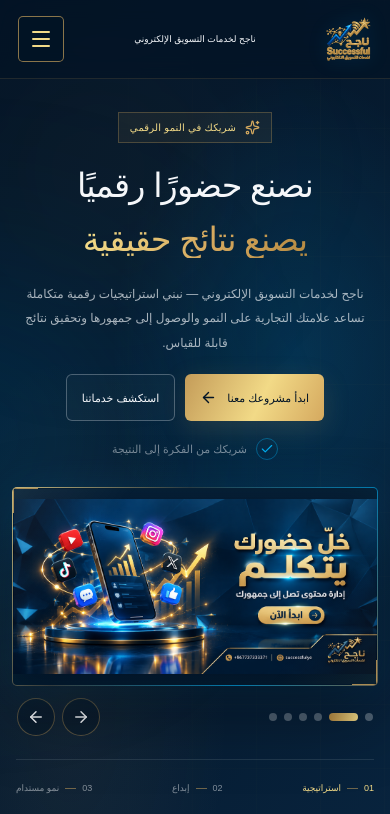
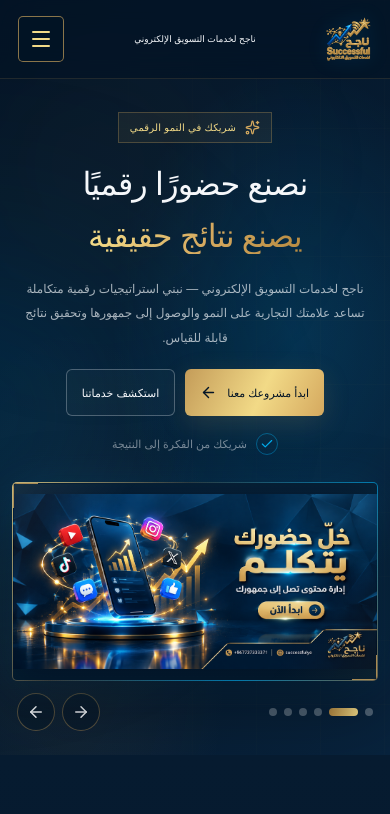
Before and after one commit to ahmedmousa/najah-marketing, a React (Vite) app: page / in a window 390 px wide. Shown: the top 814 px of the page. Built offline with nearby package versions, Linux system fonts and the light colour scheme; a web font is replaced by a local one.

Commit message:
Remove hero strategy strip

```diff
--- a/src/App.tsx
+++ b/src/App.tsx
@@ -2,7 +2,7 @@ import { useCallback, useEffect, useRef, useState, type KeyboardEvent, type Reac
 import { createPortal } from 'react-dom'
 import { ArrowLeft, ArrowRight, BarChart3, BrainCircuit, Check, ChevronLeft, CircleCheck, Globe2, Layers3, Mail, Menu, MessageCircle, Palette, PenTool, Phone, Rocket, Search, Send, Sparkles, Target, X, type LucideIcon } from 'lucide-react'
 
-const nav = [['الرئيسية', 'home'], ['من نحن', 'about'], ['خدماتنا', 'services'], ['أعمالنا', 'portfolio'], ['لماذا ناجح', 'why-us'], ['آلية العمل', 'process'], ['تواصل معنا', 'contact']]
+const nav = [['الرئيسية', 'home'], ['خدماتنا', 'services'], ['من نحن', 'about'], ['لماذا ناجح', 'why-us'], ['أعمالنا', 'portfolio'], ['آلية العمل', 'process'], ['تواصل معنا', 'contact']]
 const mobileNav = nav
 const slides = [
   { src: '/images/hero-01.png', alt: 'تصميم تسويقي من أعمال ناجح — الصورة الأولى' },
@@ -158,8 +158,7 @@ export default function App() {
     <header className={`site-header${scrolled ? ' scrolled' : ''}`}><div className="header-inner"><Logo/><nav className="desktop-nav" aria-label="التنقل الرئيسي">{nav.map(([label, id]) => <a key={id} href={`#${id}`} className={activeSection === id ? 'active' : undefined} aria-current={activeSection === id ? 'location' : undefined}>{label}</a>)}</nav><a href="#contact" className="button button-gold header-cta">ابدأ مشروعك <ArrowLeft size={15}/></a><button className="menu-toggle" onClick={() => setMenu((open) => !open)} aria-label={menu ? 'إغلاق القائمة' : 'فتح القائمة'} aria-expanded={menu} aria-controls="mobile-navigation">{menu ? <X aria-hidden="true"/> : <Menu aria-hidden="true"/>}</button></div></header>
     {menu && createPortal(<nav id="mobile-navigation" className="mobile-nav" aria-label="قائمة الهاتف">{mobileNav.map(([label, id]) => <a onClick={() => setMenu(false)} key={id} href={`#${id}`}>{label}<ChevronLeft size={17}/></a>)}<a className="mobile-cta" onClick={() => setMenu(false)} href="#contact">ابدأ مشروعك <ArrowLeft size={16}/></a></nav>, document.body)}
     <main>
-      <section id="home" className="hero-section"><div className="hero-grid"/><div className="hero-glow glow-blue"/><div className="hero-glow glow-gold"/><div className="hero-inner"><div className="hero-copy"><div className="hero-kicker"><Sparkles size={15} aria-hidden="true"/> شريكك في النمو الرقمي</div><h1>نصنع حضورًا رقميًا<br/><span>يصنع نتائج حقيقية</span></h1><p>ناجح لخدمات التسويق الإلكتروني — نبني استراتيجيات رقمية متكاملة تساعد علامتك التجارية على النمو والوصول إلى جمهورها وتحقيق نتائج قابلة للقياس.</p><div className="hero-actions"><a className="button button-gold" href="#contact">ابدأ مشروعك معنا <ArrowLeft size={17} aria-hidden="true"/></a><a className="button button-outline" href="#services">استكشف خدماتنا</a></div><div className="hero-proof"><span className="proof-icon"><Check size={14} aria-hidden="true"/></span> شريكك من الفكرة إلى النتيجة</div></div><HeroSlider/></div><div className="hero-bottom"><span>01 <i/> استراتيجية</span><span>02 <i/> إبداع</span><span>03 <i/> نمو مستدام</span></div></section>
-      <section id="about" className="about-section section-pad"><div className="about-geometry"><span/><span/><span/></div><div className="about-inner"><div><SectionTitle eyebrow="من نحن" title={<>نحوّل الأفكار إلى حضور<br className="mobile-title-break"/> رقمي مؤثر</>} text="ناجح لخدمات التسويق الإلكتروني شريك نمو للعلامات التجارية الطموحة. نجمع بين الاستراتيجية والإبداع والتحليل لنصنع تجارب رقمية متكاملة، ونحوّل أهدافك إلى خطوات واضحة ونتائج قابلة للقياس."/><a className="text-link" href="#contact">تعرّف على خدماتنا <ArrowLeft size={16}/></a></div><div className="about-cards">{[['01','رؤيتنا','أن نكون الشريك الرقمي الموثوق للعلامات الطموحة.'],['02','رسالتنا','ابتكار حلول تسويقية تصنع نموًا حقيقيًا ومستدامًا.'],['03','قيمنا','الشغف والوضوح والإتقان والالتزام بالنتائج.']].map(([n, title, text], index) => <article className={`about-card${index === 1 ? ' featured' : ''}`} key={n}><b>{n}</b><h3>{title}</h3><p>{text}</p></article>)}</div></div></section>
+      <section id="home" className="hero-section"><div className="hero-grid"/><div className="hero-glow glow-blue"/><div className="hero-glow glow-gold"/><div className="hero-inner"><div className="hero-copy"><div className="hero-kicker"><Sparkles size={15} aria-hidden="true"/> شريكك في النمو الرقمي</div><h1>نصنع حضورًا رقميًا<br/><span>يصنع نتائج حقيقية</span></h1><p>ناجح لخدمات التسويق الإلكتروني — نبني استراتيجيات رقمية متكاملة تساعد علامتك التجارية على النمو والوصول إلى جمهورها وتحقيق نتائج قابلة للقياس.</p><div className="hero-actions"><a className="button button-gold" href="#contact">ابدأ مشروعك معنا <ArrowLeft size={17} aria-hidden="true"/></a><a className="button button-outline" href="#services">استكشف خدماتنا</a></div><div className="hero-proof"><span className="proof-icon"><Check size={14} aria-hidden="true"/></span> شريكك من الفكرة إلى النتيجة</div></div><HeroSlider/></div></section>
       <section id="services" className="services-section section-pad"><div className="container"><SectionTitle eyebrow="خدماتنا" title="كل ما تحتاجه علامتك لتنمو بثقة" text="حلول رقمية متكاملة تُصمم حول أهدافك وترافق علامتك في كل مرحلة من مراحل النمو." center/><div className="services-grid">{services.map((service) => {
         const { id, name, image, icon: Icon, shortDescription } = service
         const isOpen = openService === id
@@ -175,6 +174,7 @@ export default function App() {
           </div>
         </article>
       })}</div></div></section>
+      <section id="about" className="about-section section-pad"><div className="about-geometry"><span/><span/><span/></div><div className="about-inner"><div><SectionTitle eyebrow="من نحن" title={<>نحوّل الأفكار إلى حضور<br className="mobile-title-break"/> رقمي مؤثر</>} text="ناجح لخدمات التسويق الإلكتروني شريك نمو للعلامات التجارية الطموحة. نجمع بين الاستراتيجية والإبداع والتحليل لنصنع تجارب رقمية متكاملة، ونحوّل أهدافك إلى خطوات واضحة ونتائج قابلة للقياس."/><a className="text-link" href="#contact">تعرّف على خدماتنا <ArrowLeft size={16}/></a></div><div className="about-cards">{[['01','رؤيتنا','أن نكون الشريك الرقمي الموثوق للعلامات الطموحة.'],['02','رسالتنا','ابتكار حلول تسويقية تصنع نموًا حقيقيًا ومستدامًا.'],['03','قيمنا','الشغف والوضوح والإتقان والالتزام بالنتائج.']].map(([n, title, text], index) => <article className={`about-card${index === 1 ? ' featured' : ''}`} key={n}><b>{n}</b><h3>{title}</h3><p>{text}</p></article>)}</div></div></section>
       <section id="why-us" className="why-section section-pad"><div className="container why-layout"><div><SectionTitle eyebrow="لماذا ناجح؟" title="شريك يرى الصورة كاملة" text="نبدأ بفهم ما يميزك، ثم نبني مسارًا تسويقيًا واضحًا يجمع الأدوات المناسبة ويقيس أثر كل خطوة."/><div className="why-stats"><Counter value={100} label="مشروع منجز"/><Counter value={50} label="عميل وثق بنا"/><Counter value={5} label="سنوات من الخبرة"/></div></div><div className="why-list">{whyItems.map(([title, Icon], index) => <article key={title}><span className="why-icon"><Icon size={20}/></span><div><h3>{title}</h3><p>{['خطط مبنية على أهداف عملك وجمهورك.', 'أفكار متجددة تعبّر عن شخصية علامتك.', 'فريق متخصص يفهم تحديات التسويق الرقمي.', 'مؤشرات واضحة تربط الجهد بأثره.', 'خدمات تعمل معًا ضمن رؤية واحدة.', 'نتابع معك ونساند خطواتك نحو النمو.'][index]}</p></div></article>)}</div></div></section>
       <section id="portfolio" className="portfolio-section section-pad"><div className="container"><div className="portfolio-heading"><SectionTitle eyebrow="أعمالنا" title="قصص رقمية نصنعها معًا" text="نماذج تصورية توضح كيف يلتقي الإبداع بالاستراتيجية لصناعة حضور مميز."/><div className="portfolio-filters" role="group" aria-label="تصفية الأعمال">{categories.map((category) => <button key={category} onClick={() => setFilter(category)} className={filter === category ? 'active' : ''} aria-pressed={filter === category}>{category}</button>)}</div></div><div className="portfolio-grid">{works.map(([category, name, description, image]) => <article className="portfolio-card" key={name}><img src={image} alt={`تصور مشروع ${name} — ${category}`} loading="lazy"/><div className="portfolio-overlay"><span>{category}</span><h3>{name}</h3><p>{description}</p></div><span className="portfolio-open" aria-hidden="true"><ArrowLeft size={18}/></span></article>)}</div></div></section>
       <section id="process" className="process-section section-pad"><div className="container"><SectionTitle eyebrow="آلية العمل" title="خطوات واضحة نحو نتائج أكبر" text="رحلة تعاون منظمة تضع أهدافك في المقدمة من أول لقاء إلى التطوير المستمر." center/><div className="process-grid">{process.map(([number, title, text]) => <article key={number}><span>{number}</span><i/><h3>{title}</h3><p>{text}</p></article>)}</div></div></section>
--- a/src/index.css
+++ b/src/index.css
@@ -35,7 +35,7 @@ button { color: inherit; }
 .header-cta { min-height: 42px; padding-inline: 17px; font-size: 10px; }
 .menu-toggle, .mobile-nav { display: none; }
 
-.hero-section { min-height: 780px; padding: 158px 0 0; position: relative; isolation: isolate; overflow: hidden; background: radial-gradient(ellipse at 78% 48%, rgba(0,111,168,.16), transparent 42%), linear-gradient(125deg, #031426 0%, #061b30 54%, #08233d 100%); }
+.hero-section { padding: 158px 0 48px; position: relative; isolation: isolate; overflow: hidden; background: radial-gradient(ellipse at 78% 48%, rgba(0,111,168,.16), transparent 42%), linear-gradient(125deg, #031426 0%, #061b30 54%, #08233d 100%); }
 .hero-grid { position: absolute; z-index: -2; inset: 0; opacity: .2; background-image: linear-gradient(rgba(213,169,95,.09) 1px, transparent 1px), linear-gradient(90deg, rgba(213,169,95,.09) 1px, transparent 1px); background-size: 64px 64px; mask-image: linear-gradient(90deg, transparent 3%, black 80%); }
 .hero-glow { position: absolute; z-index: -1; pointer-events: none; border-radius: 50%; filter: blur(100px); }
 .glow-blue { width: 300px; height: 300px; top: 35%; left: -170px; background: rgba(0,143,209,.18); }
@@ -44,7 +44,7 @@ button { color: inherit; }
 .hero-copy { max-width: 530px; padding-bottom: 40px; animation: rise .75s both; }
 .hero-kicker { display: inline-flex; align-items: center; gap: 9px; padding: 9px 13px; color: var(--gold-bright); border: 1px solid rgba(213,169,95,.28); background: rgba(213,169,95,.07); font-size: 10px; letter-spacing: .02em; }
 .hero-kicker svg { color: var(--gold); }
-.hero-copy h1 { margin: 24px 0 0; font-size: clamp(34px, 4.3vw, 59px); font-weight: 700; line-height: 1.6; letter-spacing: -.045em; }
+.hero-copy h1 { margin: 24px 0 0; font-size: clamp(32px, 4.1vw, 56px); font-weight: 700; line-height: 1.6; letter-spacing: -.045em; }
 .hero-copy h1 span { color: var(--gold-bright); background: linear-gradient(105deg, #f2da87, #c49c59 60%, #e4c782); -webkit-background-clip: text; background-clip: text; -webkit-text-fill-color: transparent; }
 .hero-copy > p { max-width: 520px; margin: 18px 0 0; color: rgba(245,247,250,.68); font-size: 13px; line-height: 2.2; }
 .hero-actions { display: flex; flex-wrap: wrap; gap: 12px; margin-top: 27px; }
@@ -69,8 +69,6 @@ button { color: inherit; }
 .slider-arrows { gap: 7px; }
 .slider-arrows button { width: 34px; height: 34px; display: grid; place-items: center; border: 1px solid rgba(245,247,250,.23); border-radius: 50%; color: var(--white); background: transparent; cursor: pointer; transition: border-color .2s, color .2s, background .2s; }
 .slider-arrows button:hover { border-color: var(--gold); color: var(--navy); background: var(--gold); }
-.hero-bottom { width: min(1280px, calc(100% - 48px)); min-height: 78px; margin: 18px auto 0; display: flex; align-items: center; gap: 44px; border-top: 1px solid rgba(245,247,250,.1); color: rgba(245,247,250,.51); font-size: 10px; }
-.hero-bottom span { display: inline-flex; align-items: center; gap: 11px; }.hero-bottom span:first-child { color: var(--gold-bright); }.hero-bottom i { width: 19px; height: 1px; background: rgba(213,169,95,.5); }
 
 .about-section { position: relative; overflow: hidden; background: #f5f7fa; color: var(--navy); }
 .about-inner { width: min(1180px, calc(100% - 48px)); margin-inline: auto; position: relative; display: grid; grid-template-columns: .9fr 1.1fr; align-items: center; gap: 78px; }
@@ -110,13 +108,13 @@ button { color: inherit; }
 
 @media (max-width: 1080px) {
   .desktop-nav { gap: 13px; }.desktop-nav a { font-size: 10px; }.brand-caption { display: none; }
-  .hero-inner { gap: 38px; }.hero-copy h1 { font-size: clamp(34px, 4.5vw, 49px); }.about-inner, .why-layout { gap: 48px; }
+  .hero-inner { gap: 38px; }.hero-copy h1 { font-size: clamp(32px, 4.3vw, 47px); }.about-inner, .why-layout { gap: 48px; }
   .services-grid { grid-template-columns: repeat(4, minmax(0, 1fr)); }.service-card { padding-inline: 17px; }
 }
 @media (max-width: 820px) {
   .section-pad { padding-block: 84px; }.desktop-nav, .header-cta { display: none; }.header-inner { min-height: 72px; }.brand img { width: 49px; height: 49px; }.brand-caption { display: block; max-width: 165px; }.menu-toggle { width: 42px; height: 42px; display: grid; place-items: center; border: 1px solid rgba(213,169,95,.38); background: rgba(255,255,255,.03); color: var(--gold-bright); cursor: pointer; }
   .mobile-nav { position: absolute; inset: 72px 0 auto; display: grid; padding: 13px 24px 20px; border-top: 1px solid rgba(213,169,95,.18); border-bottom: 1px solid rgba(213,169,95,.18); background: rgba(3,20,38,.98); box-shadow: 0 20px 35px rgba(0,0,0,.24); animation: rise .2s both; }.mobile-nav > a { min-height: 46px; display: flex; align-items: center; justify-content: space-between; border-bottom: 1px solid rgba(245,247,250,.08); color: rgba(245,247,250,.82); font-size: 12px; }.mobile-nav > a svg { color: var(--gold); }.mobile-nav > a.mobile-cta { min-height: 44px; justify-content: center; gap: 9px; margin-top: 13px; border: 0; color: var(--navy); background: var(--gold); font-weight: 700; }
-  .hero-section { padding-top: 115px; }.hero-inner { grid-template-columns: 1fr; gap: 38px; }.hero-copy { max-width: 680px; padding-bottom: 0; }.hero-copy h1 { font-size: clamp(38px, 7vw, 57px); }.hero-copy > p { max-width: 650px; }.hero-visual { width: 100%; }.visual-frame { height: min(57vw, 440px); min-height: 310px; }.hero-bottom { margin-top: 26px; }
+  .hero-section { padding: 115px 0 40px; }.hero-inner { grid-template-columns: 1fr; gap: 38px; }.hero-copy { max-width: 680px; padding-bottom: 0; }.hero-copy h1 { font-size: clamp(36px, 6.7vw, 54px); }.hero-copy > p { max-width: 650px; }.hero-visual { width: 100%; }.visual-frame { height: min(57vw, 440px); min-height: 310px; }
   .about-inner, .why-layout { grid-template-columns: 1fr; gap: 42px; }.about-inner { align-items: start; }.about-cards { max-width: 700px; }.about-card { min-height: 190px; }.why-stats { max-width: 540px; margin-top: 30px; }.services-grid { grid-template-columns: repeat(2, minmax(0, 1fr)); }.portfolio-heading { display: block; }.portfolio-filters { margin-top: 25px; }.portfolio-grid { grid-template-columns: repeat(2, minmax(0, 1fr)); }.portfolio-card { height: 260px; }
   .process-grid { grid-template-columns: repeat(5, minmax(0, 1fr)); gap: 10px; }.process-grid p { font-size: 9px; }.process-grid h3 { font-size: 11px; }.process-grid::before { right: 9%; left: 9%; }
   .testimonial-grid { gap: 10px; }.testimonial-grid figure { padding: 20px; }.contact-panel { grid-template-columns: .85fr 1.15fr; }.contact-panel aside, .contact-panel form { padding: 32px; }.footer-grid { grid-template-columns: repeat(2, minmax(0, 1fr)); gap: 40px; }
@@ -136,8 +134,8 @@ button { color: inherit; }
   .footer-contact-button { display: none !important; }
 }
 @media (max-width: 560px) {
-  .container, .header-inner, .hero-inner, .hero-bottom, .about-inner { width: calc(100% - 36px); }.section-pad { padding-block: 72px; }.header-inner { min-height: 68px; }.mobile-nav { inset-block-start: 68px; }.brand { gap: 8px; }.brand img { width: 45px; height: 45px; }.brand-caption { max-width: 126px; font-size: 8px; }
-  .hero-section { padding-top: 105px; }.hero-inner { gap: 29px; }.hero-copy h1 { margin-top: 17px; font-size: clamp(32px, 9vw, 43px); line-height: 1.65; }.hero-copy > p { font-size: 11px; line-height: 2.05; }.hero-actions { gap: 9px; margin-top: 21px; }.button { min-height: 45px; padding-inline: 16px; font-size: 10px; }.hero-proof { margin-top: 22px; }.visual-frame { height: 70vw; min-height: 260px; max-height: 370px; }.visual-frame::before { inset: 8px; }.visual-label { right: 20px; bottom: 18px; font-size: 8px; }.slide-count { left: 20px; bottom: 18px; }.hero-bottom { min-height: 62px; justify-content: space-between; gap: 8px; font-size: 8px; }.hero-bottom span { gap: 6px; }.hero-bottom i { width: 11px; }
+  .container, .header-inner, .hero-inner, .about-inner { width: calc(100% - 36px); }.section-pad { padding-block: 72px; }.header-inner { min-height: 68px; }.mobile-nav { inset-block-start: 68px; }.brand { gap: 8px; }.brand img { width: 45px; height: 45px; }.brand-caption { max-width: 126px; font-size: 8px; }
+  .hero-section { padding-top: 105px; }.hero-inner { gap: 29px; }.hero-copy h1 { margin-top: 17px; font-size: clamp(32px, 9vw, 43px); line-height: 1.65; }.hero-copy > p { font-size: 11px; line-height: 2.05; }.hero-actions { gap: 9px; margin-top: 21px; }.button { min-height: 45px; padding-inline: 16px; font-size: 10px; }.hero-proof { margin-top: 22px; }.visual-frame { height: 70vw; min-height: 260px; max-height: 370px; }.visual-frame::before { inset: 8px; }.visual-label { right: 20px; bottom: 18px; font-size: 8px; }.slide-count { left: 20px; bottom: 18px; }
   .section-title h2 { font-size: 27px; }.section-copy { font-size: 11px; }.section-title.centered { margin-bottom: 33px; }.about-inner { gap: 35px; }.about-cards { grid-template-columns: 1fr; gap: 9px; }.about-card { min-height: 0; padding: 17px 19px; }.about-card.featured { transform: none; }.about-card > b { font-size: 19px; }.about-card h3 { display: inline-block; margin: 0 11px 0 0; font-size: 12px; }.about-card p { margin-top: 8px; }
   .services-grid { grid-template-columns: 1fr; gap: 10px; }.service-card { min-height: 174px; padding: 19px; }.service-index { left: 17px; top: 17px; }.service-icon { width: 38px; height: 38px; }.service-card h3 { margin: 15px 0 6px; }.service-card p { min-height: auto; max-width: 82%; }.service-card > a { bottom: 16px; left: 16px; }
   .why-layout { gap: 34px; }.why-stats { gap: 9px; }.counter-value { font-size: 26px; }.counter-label { font-size: 8px; }.why-list { column-gap: 14px; }.why-list article { gap: 9px; min-height: 115px; }.why-icon { flex-basis: 33px; width: 33px; height: 33px; }.why-list h3 { font-size: 10px; }.why-list p { font-size: 8px; }
@@ -173,7 +171,6 @@ button { color: inherit; }
   .slider-dot { width: 7px; height: 7px; }
   .slider-dot.selected { width: 24px; }
   .slider-arrows button { width: 36px; height: 36px; }
-  .hero-bottom { width: calc(100% - 32px); min-height: 57px; margin-top: 19px; font-size: 9px; }
   .section-title h2 { font-size: clamp(28px, 7.2vw, 33px); line-height: 1.55; }
   .section-copy { margin-top: 12px; font-size: 14px; line-height: 2; }
   .mobile-title-break { display: block; }
@@ -266,7 +263,7 @@ button { color: inherit; }
 }
 @keyframes mobile-drawer { from { opacity: .4; transform: translateX(18px); } to { opacity: 1; transform: translateX(0); } }
 @media (max-width: 360px) {
-  .container, .header-inner, .hero-inner, .hero-bottom, .about-inner { width: calc(100% - 28px); }.hero-copy h1 { font-size: 30px; }.hero-actions { align-items: stretch; }.hero-actions .button { padding-inline: 12px; }.hero-bottom { font-size: 7px; }.portfolio-card { height: 180px; }.portfolio-overlay p { display: none; }.why-stats { flex-wrap: wrap; }.why-stats > div { min-width: 28%; }.contact-panel form { padding-inline: 17px; }
+  .container, .header-inner, .hero-inner, .about-inner { width: calc(100% - 28px); }.hero-copy h1 { font-size: 30px; }.hero-actions { align-items: stretch; }.hero-actions .button { padding-inline: 12px; }.portfolio-card { height: 180px; }.portfolio-overlay p { display: none; }.why-stats { flex-wrap: wrap; }.why-stats > div { min-width: 28%; }.contact-panel form { padding-inline: 17px; }
 }
 @media (prefers-reduced-motion: reduce) {
   *, *::before, *::after { scroll-behavior: auto !important; animation-duration: .01ms !important; animation-iteration-count: 1 !important; transition-duration: .01ms !important; }
@@ -320,15 +317,14 @@ button { color: inherit; }
   .mobile-nav { inset-block-start: 78px; }
   .brand img { width: 55px; height: 55px; }
   .brand-caption { max-width: 138px; font-size: 9px; }
-  .hero-section { padding-top: 112px; }
+  .hero-section { padding: 112px 0 24px; }
   .hero-inner { width: calc(100% - 24px); gap: 27px; }
   .hero-copy { padding-inline: 6px; }
-  .hero-copy h1 { font-size: clamp(31px, 8.6vw, 40px); line-height: 1.62; }
+  .hero-copy h1 { font-size: clamp(30px, 8.2vw, 38px); line-height: 1.62; }
   .hero-copy > p { font-size: 12px; line-height: 2.05; }
   .hero-actions .button { min-height: 47px; font-size: 11px; }
   .visual-frame { width: 100%; aspect-ratio: 1.84; height: auto; min-height: 0; max-height: none; }
   .slider-controls { padding: 12px 5px 0; }
-  .hero-bottom { margin-top: 23px; }
   .portfolio-grid { grid-template-columns: 1fr; }
   .service-card h3 { font-size: 14px; }
   .service-card p { font-size: 11px; }
@@ -352,7 +348,7 @@ button { color: inherit; }
 @media (max-width: 360px) {
   .hero-inner { width: calc(100% - 32px); }
   .hero-visual { width: 100%; }
-  .hero-copy h1 { font-size: 35px; }
+  .hero-copy h1 { font-size: 33px; }
   .hero-actions .button { padding-inline: 11px; }
 }
 
```
